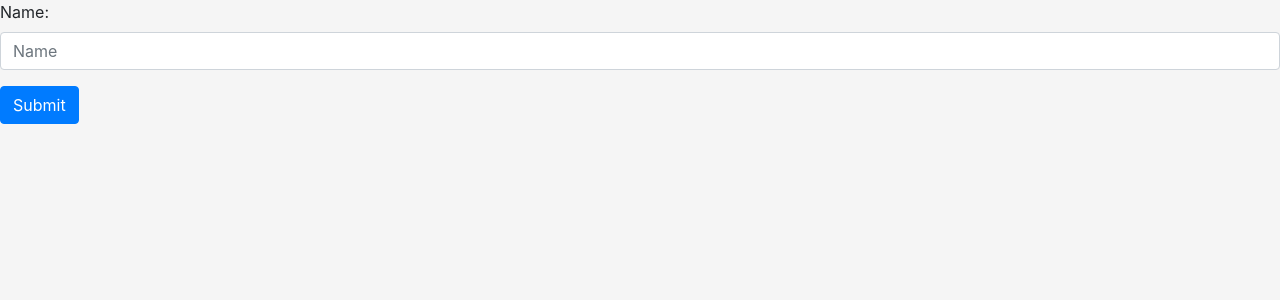
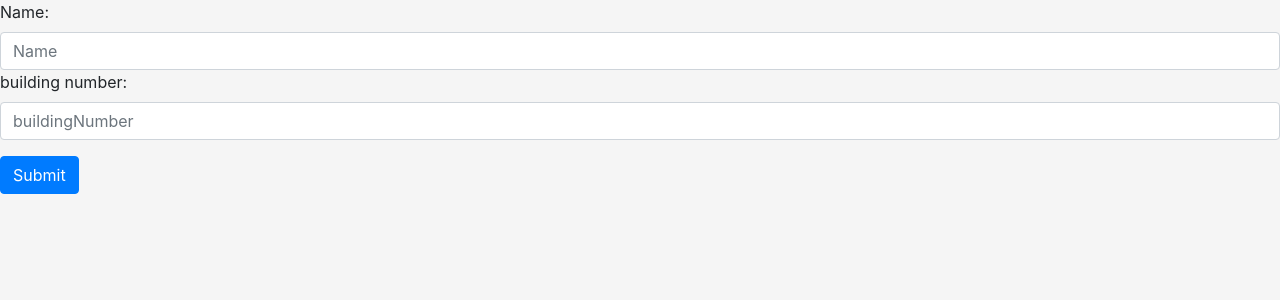
Before and after one commit to karimmahrouskamil/serviceOfLightAngularRegisterationForm, an Angular app in the folder serviceOfLightRegistration/: page /register in a window 1280 px wide. Shown: the top 300 px of the page. Built offline with nearby package versions, Linux system fonts and the light colour scheme.

Commit message:
building number

```diff
--- a/serviceOfLightRegistration/src/app/app.component.html
+++ b/serviceOfLightRegistration/src/app/app.component.html
@@ -5,30 +5,19 @@
       <label for="name">
         Name: </label>
       <input type="text" placeholder="Name" class="form-control" formControlName="name">
+      <!-- addreess  form group-->
+      <div class="form-group" formGroupName="address">
 
-    </div>
+        <!-- building number -->
+        <label for="name">
+          building number: </label>
+        <input type="text" placeholder="buildingNumber" class="form-control" formControlName="buildingNumber">
 
-    <!-- <div class="form-group">
-      <label for="address">
-        address:</label>
-      <input type="text" placeholder="address" class="form-control" formControlName="address">
-
-    </div>
-
-    <div class="form-group">
-      <label for="phone">
-        phone:</label>
-      <input type="text" placeholder="phone" class="form-control" formControlName="phone">
+      </div>
 
     </div>
 
 
-    <div class="form-group">
-      <label for="HomePhone">
-        Home phone:</label>
-      <input type="text" placeholder="Home phone" class="form-control" formControlName="HomePhone">
-
-    </div> -->
 
 
     <button class="btn btn-primary" type="submit" [disabled]="!makhdouminForm.valid">Submit</button>
--- a/serviceOfLightRegistration/src/app/app.component.ts
+++ b/serviceOfLightRegistration/src/app/app.component.ts
@@ -17,7 +17,10 @@ constructor(public router: Router, public makhdoumServ: MakhdouminServiceService
 ngOnInit() {
 this.makhdouminForm = new FormGroup({
   personalInfo : new FormGroup({
-    name : new FormControl('')
+    name : new FormControl(''),
+    address : new FormGroup({
+      buildingNumber : new FormControl('')
+    })
   })
 });
 }
```
